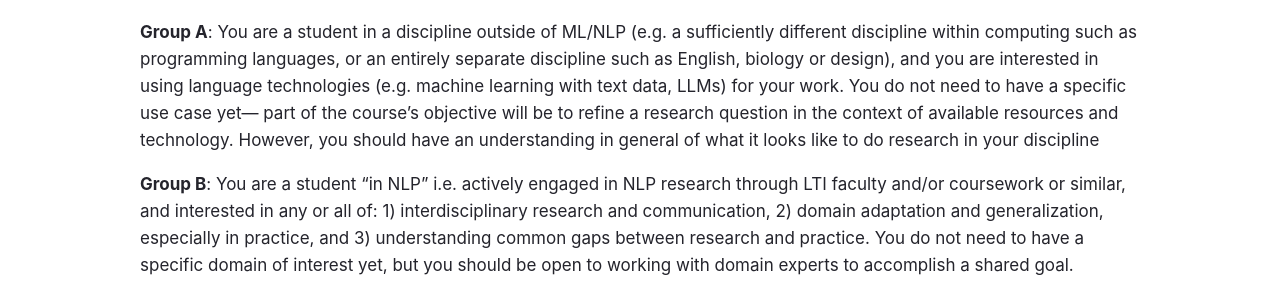
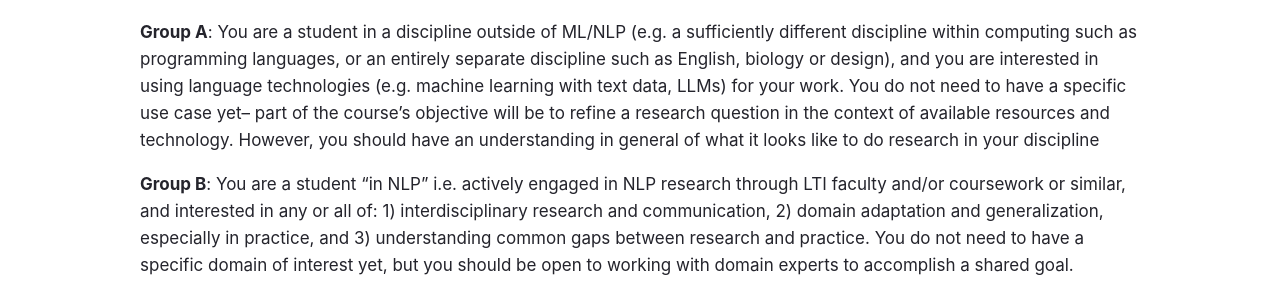
Before and after one commit to clarana/NLPintheWild, a Jekyll site: the page built from index.md, in a window 1280 px wide and 900 px high, scrolled down 1415 px. Shown: the part 238-533 px from the top of the window. Built offline with Jekyll 4.4.1, drawn with Linux system fonts in a browser that asks for light colours.

```diff
--- a/index.md
+++ b/index.md
@@ -51,7 +51,7 @@ In this class, students with concentrations outside of NLP (e.g. degree programs
 
 This class is likely a good fit for you if either of the following descriptions apply to you.
 
-**Group A**: You are a student in a discipline outside of ML/NLP (e.g. a sufficiently different discipline within computing such as programming languages, or an entirely separate discipline such as English, biology or design), and you are interested in using language technologies (e.g. machine learning with text data, LLMs) for your work. You do not need to have a specific use case yet— part of the course's objective will be to refine a research question in the context of available resources and technology. However, you should have an understanding in general of what it looks like to do research in your discipline
+**Group A**: You are a student in a discipline outside of ML/NLP (e.g. a sufficiently different discipline within computing such as programming languages, or an entirely separate discipline such as English, biology or design), and you are interested in using language technologies (e.g. machine learning with text data, LLMs) for your work. You do not need to have a specific use case yet– part of the course's objective will be to refine a research question in the context of available resources and technology. However, you should have an understanding in general of what it looks like to do research in your discipline
 
 **Group B**: You are a student "in NLP" i.e. actively engaged in NLP research through LTI faculty and/or coursework or similar, and interested in any or all of: 1) interdisciplinary research and communication, 2) domain adaptation and generalization, especially in practice, and 3) understanding common gaps between research and practice. You do not need to have a specific domain of interest yet, but you should be open to working with domain experts to accomplish a shared goal.
 
```
